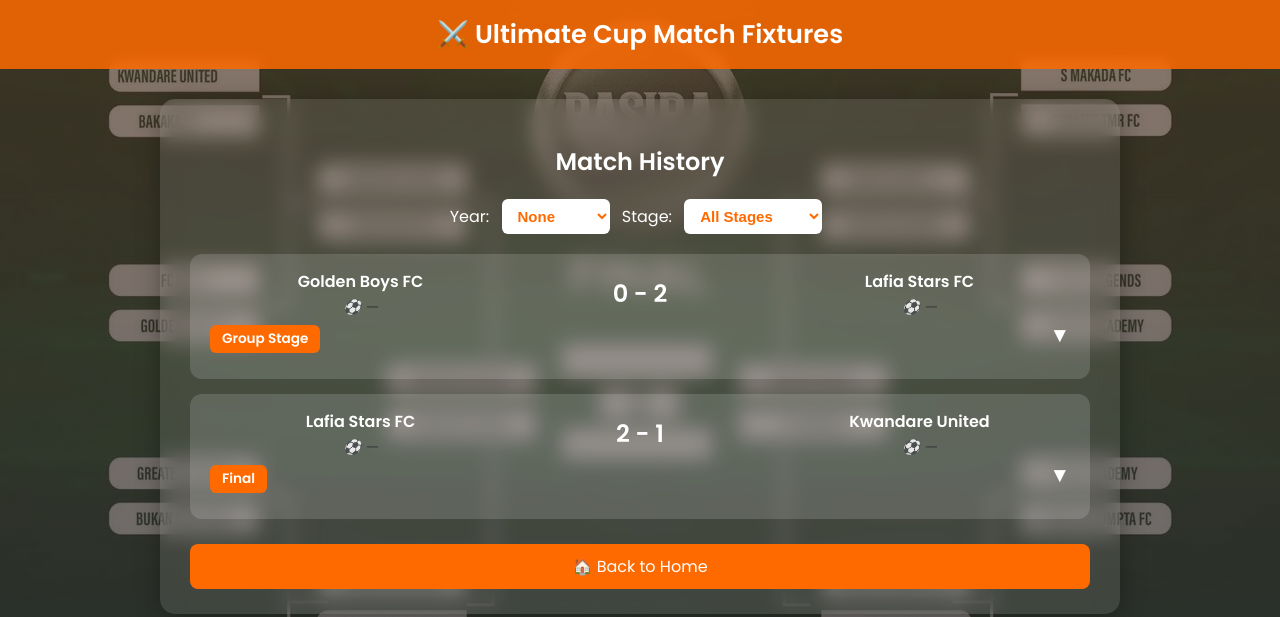
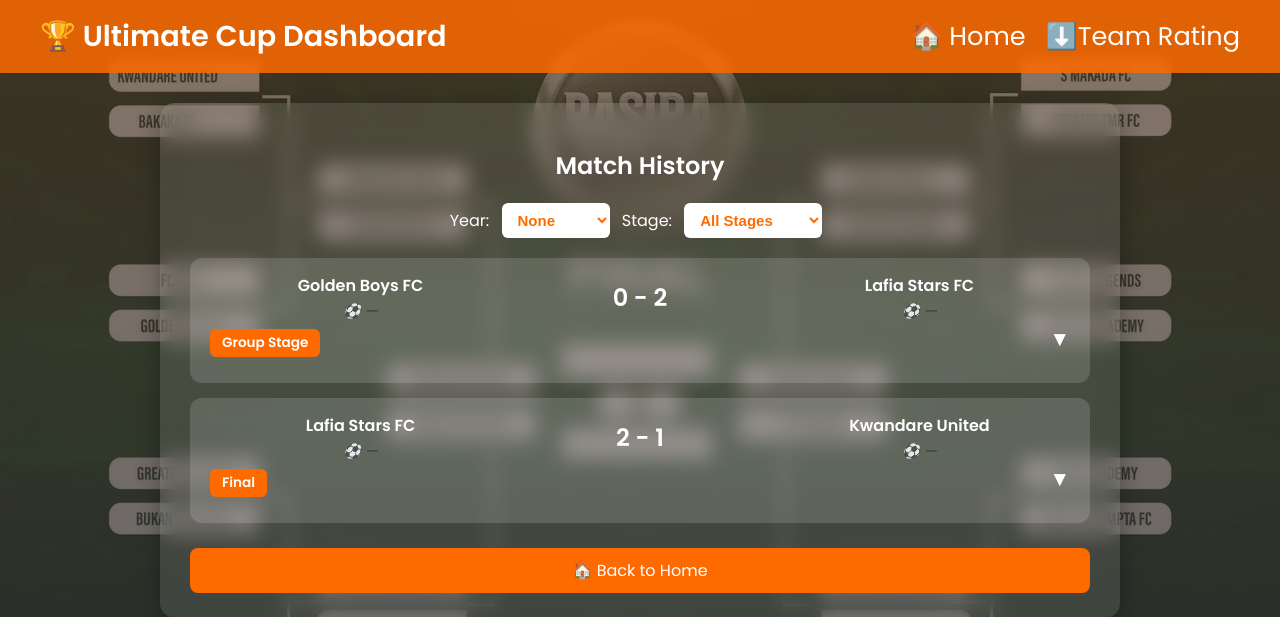
Before and after one commit to Software443/Ultimate-Cup-Website, a Flask app: page /matches in a window 1280 px wide. Shown: the top 617 px of the page. Run offline with Flask 3, Linux system fonts and the light colour scheme; data comes from the database, SQL or seed files in the repository.

Commit message:
Updating the index.html and matches.html files

```diff
--- a/templates/matches.html
+++ b/templates/matches.html
@@ -211,7 +211,22 @@
 
 <body>
 
-    <header>⚔️ Ultimate Cup Match Fixtures</header>
+    <!-- <header>⚔️ Ultimate Cup Match Fixtures</header> -->
+    <header>
+        <div style="display:flex;justify-content:space-between;align-items:center;max-width:1200px;margin:auto;">
+            <div style="font-size:1.8rem;font-weight:600;">🏆 Ultimate Cup Dashboard</div>
+            <nav style="display:flex;gap:20px;">
+                <a href="{{ url_for('index') }}"
+                    style="color:white;text-decoration:none;font-weight:500;transition:0.3s;">
+                    🏠 Home
+                </a>
+                <a href="{{ url_for('user_dashboard') }}"
+                    style="color:white;text-decoration:none;font-weight:500;transition:0.3s;">
+                    ⬇️Team Rating
+                </a>
+            </nav>
+        </div>
+    </header>
 
     <div class="container">
         <h2>Match History</h2>
```
Also changed, not shown: templates/index.html (+5 -5 lines).
